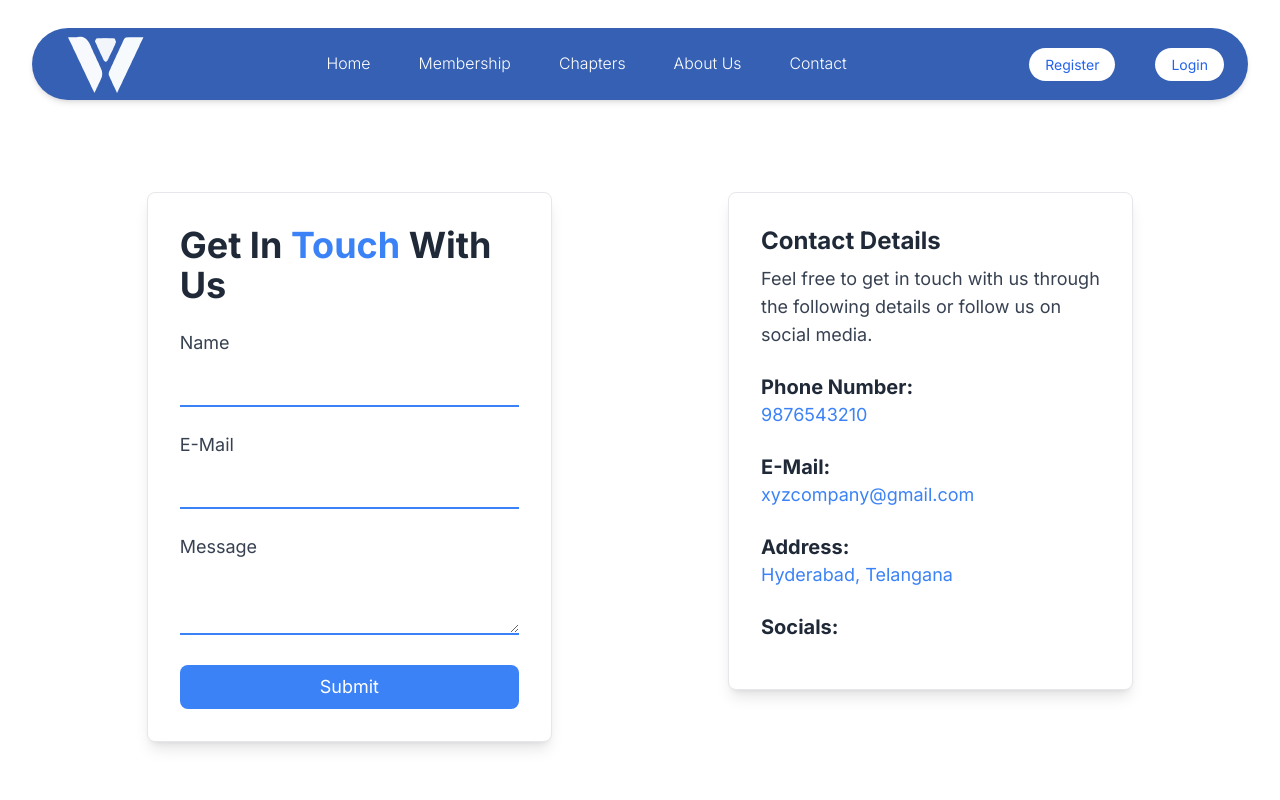
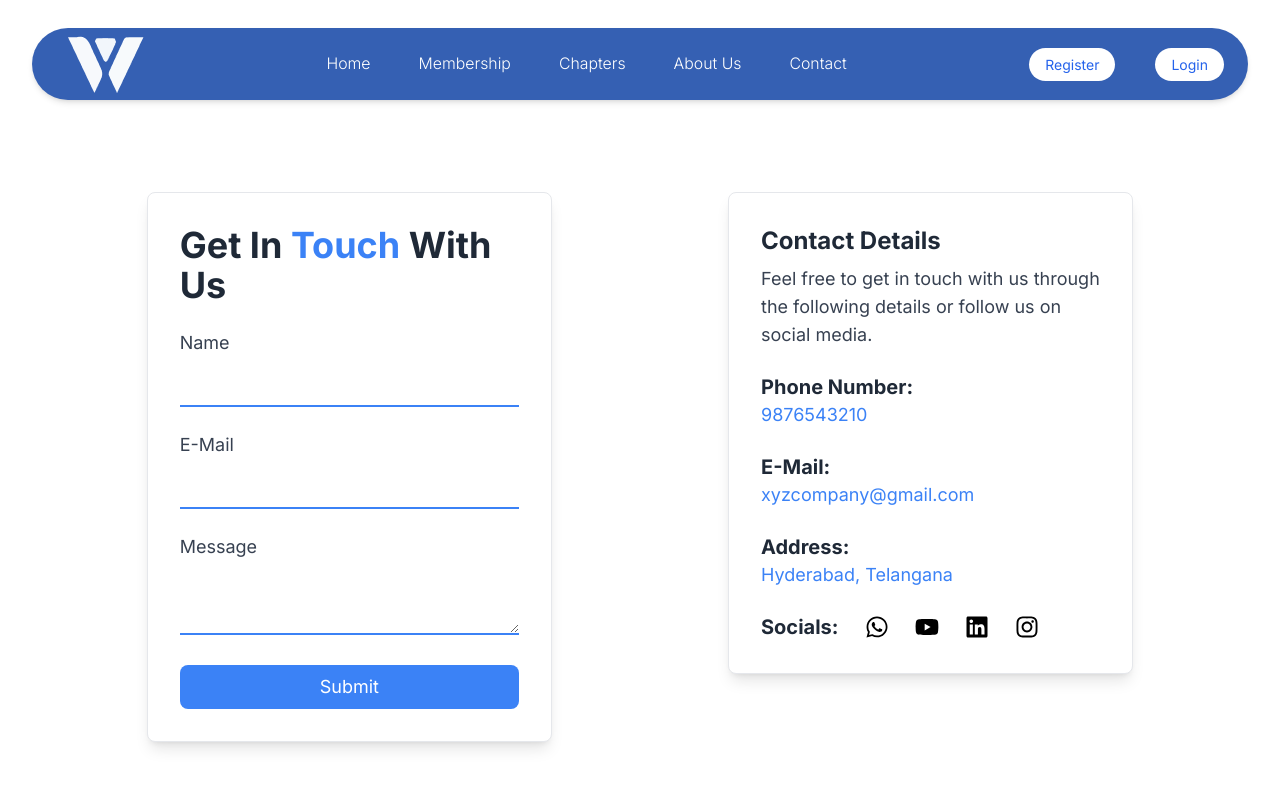
Before and after one commit to wissionaxis/wissionaxis, a Next.js app: page /contact in a window 1280 px wide. Shown: the top 800 px of the page. Built offline with nearby package versions, Linux system fonts and the light colour scheme.

Commit message:
updated ui

```diff
--- a/app/(sites)/contact/page.tsx
+++ b/app/(sites)/contact/page.tsx
@@ -1,6 +1,9 @@
 'use client';
 import React, { useEffect, useRef } from 'react';
 import gsap from 'gsap';
+import Link from 'next/link';
+import { FaBehance, FaLinkedin, FaInstagram, FaYoutube, FaWhatsapp } from 'react-icons/fa'
+
 
 const ContactUs = () => {
   const leftSideRef = useRef(null);
@@ -106,19 +109,14 @@ const ContactUs = () => {
           <h3 className="text-xl font-bold text-gray-800">Address:</h3>
           <p className="text-blue-500 text-lg">Hyderabad, Telangana</p>
         </div>
-        <div>
+        <div className='flex'>
           <h3 className="text-xl font-bold text-gray-800">Socials:</h3>
-          <div className="flex space-x-6 mt-4">
-            <a href="#" className="text-blue-500 text-2xl">
-              <i className="fab fa-linkedin"></i>
-            </a>
-            <a href="#" className="text-blue-500 text-2xl">
-              <i className="fab fa-instagram"></i>
-            </a>
-            <a href="#" className="text-blue-500 text-2xl">
-              <i className="fab fa-facebook"></i>
-            </a>
-          </div>
+          <div className="flex-all w-2/3 ">
+                <Link href="https://www.youtube.com/@fortunebox49" target="_blank"><FaWhatsapp className="text-2xl text-black" /></Link>
+                <Link href="https://www.youtube.com/@fortunebox49" target="_blank"><FaYoutube className="text-2xl text-black" /></Link>
+                <Link href="https://www.linkedin.com/company/fortunebox/" target="_blank"><FaLinkedin className="text-2xl text-black" /></Link>
+                <Link href="https://www.instagram.com/fortunebox.in" target="_blank"><FaInstagram className="text-2xl text-black" /></Link>
+              </div>
         </div>
       </div>
     </div>
--- a/app/(sites)/register/page.tsx
+++ b/app/(sites)/register/page.tsx
@@ -87,7 +87,7 @@ const RegisterPage: React.FC = () => {
           </div>
         </div>
       </div>
-      <div className="w-1/2  flex justify-center items-center">
+      <div className="w-1/2  flex justify-center items-center bg-[#3560B3]">
         <div className=" w-[50%] h-[50vh]">
         <img src="https://cdni.iconscout.com/illustration/premium/thumb/account-login-protection-8876027-7271014.png?f=webp" alt="Decorative" className="w-full h-full " />
         </div>
```
